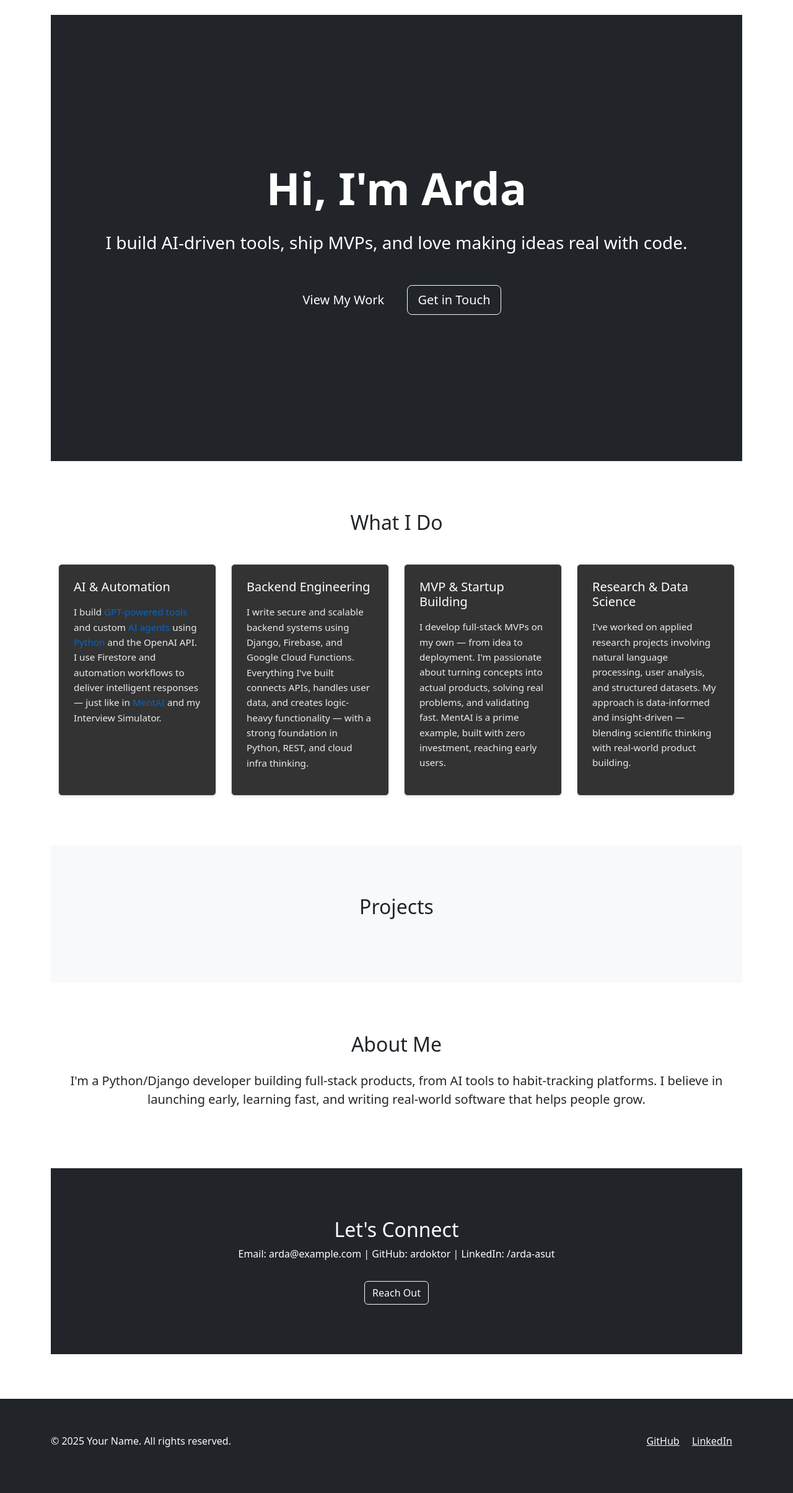
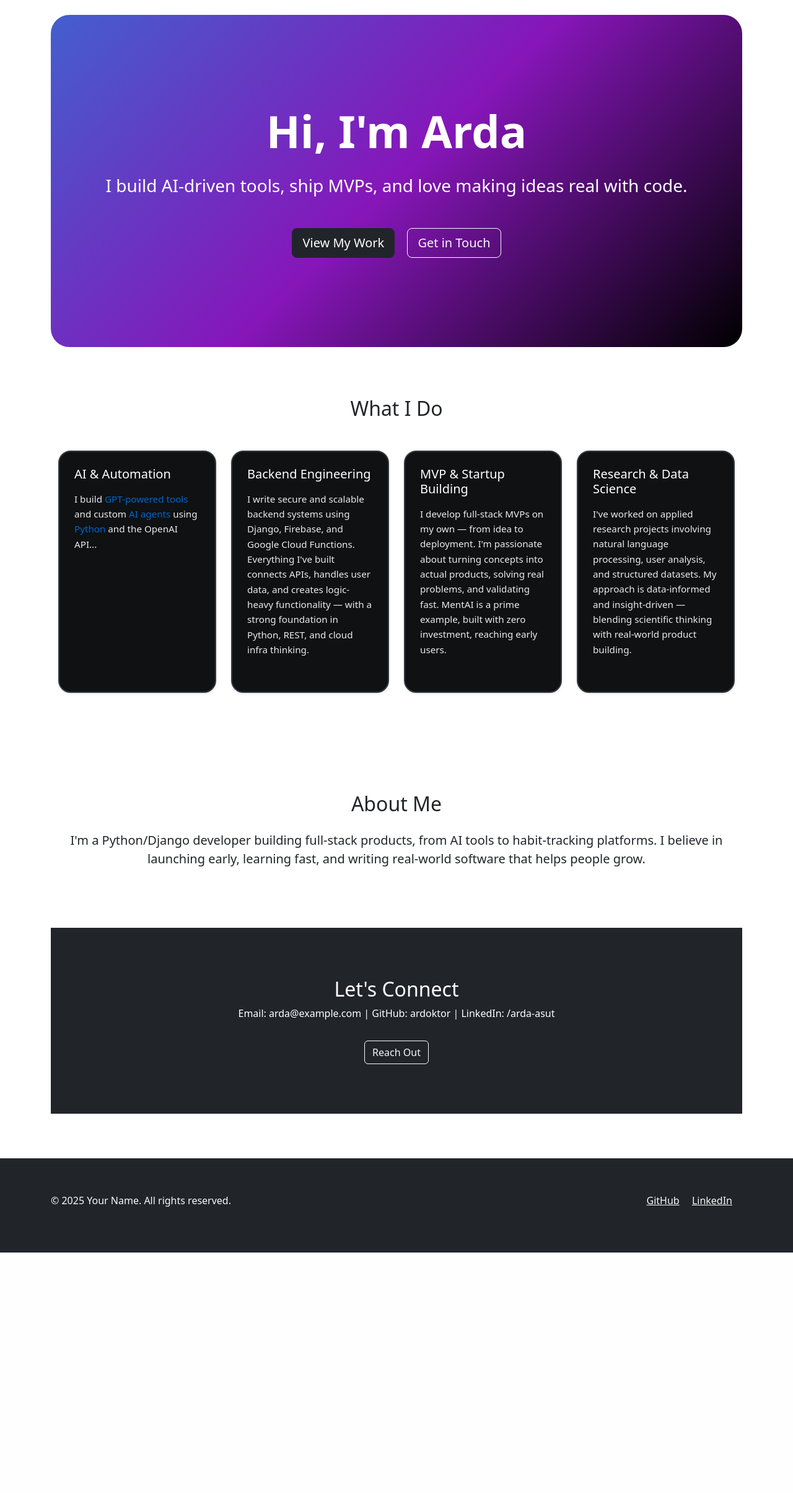
Before and after one commit to ardoktor/portfolio, a Django app: page / in a window 1280 px wide. Shown: the part 120-2529 px from the top of the page at 62% size. After the commit the page ends 2141 px from the top, so only its background shows below. Run offline with Django 5.2, Linux system fonts and the light colour scheme.

Commit message:
Home page color is defined and card colors are changed

```diff
--- a/main/static/main/css/style.css
+++ b/main/static/main/css/style.css
@@ -202,11 +202,28 @@ body {
   min-height: 90vh !important;
 }
 
-/* Skill Cards */
+/* Skill Cards - Base styles */
 .skill-card {
-  background-color: #333333;
-  border-color: #444444 !important;
+  background-color: #0f1113;
+  border: 2px solid #343a40 !important;
   transition: all 0.3s ease;
+  border-radius: 20px !important;
+  -webkit-border-radius: 20px !important;
+  -moz-border-radius: 20px !important;
+  overflow: hidden;
+  padding: 1.5rem !important;
+  margin-bottom: 1rem;
+  position: relative;
+  z-index: 1;
+}
+
+/* Override any Bootstrap classes that might be interfering */
+.skill-card.rounded {
+  border-radius: 20px !important;
+}
+
+.skill-card.border {
+  border: 2px solid #343a40 !important;
 }
 
 .hover-card {
@@ -216,7 +233,7 @@ body {
 .hover-card:hover {
   transform: translateY(-5px);
   box-shadow: 0 10px 20px rgba(0,0,0,0.2) !important;
-  background-color: #404040;
+  background-color: #2c3034;
 }
 
 .skill-card h3 {
@@ -234,12 +251,26 @@ body {
   color: #0066cc !important;
 }
 
-/* Remove the individual card color variations */
+/* Remove or comment out the individual card variations */
+/*
 .skill-card-ai, .skill-card-backend, .skill-card-mvp, .skill-card-research {
   background-color: #333333;
   border-color: #444444 !important;
+  border-radius: 30px;
+  overflow: hidden;
+}
+*/
+
+.hero-section {
+    background: linear-gradient(135deg, #435fce, #8616b9, #000000);
+    color: #ffffff;
+    transition: all 0.5s ease;
+    border-radius: 30px 30px 30px 30px;  /* Curves at the bottom corners */
+    overflow: hidden;  /* Ensures content stays within the curved container */
 }
 
-.skill-card-ai:hover, .skill-card-backend:hover, .skill-card-mvp:hover, .skill-card-research:hover {
-  background-color: #404040;
+.hero-section:hover {
+    background: linear-gradient(135deg, #5a74e3, #9b2dd1, #1a1a1a);
+    box-shadow: 0 15px 30px rgba(0,0,0,0.3);
+    transform: scale(1.01);
 }
--- a/main/templates/main/base.html
+++ b/main/templates/main/base.html
@@ -2,7 +2,7 @@
 <html lang="en">
 <head>
     {% load static %}
-    <link rel="stylesheet" href="{% static 'css/style.css' %}">
+    <link rel="stylesheet" href="{% static 'main/css/style.css' %}">
     <meta charset="UTF-8">
     <meta name="viewport" content="width=device-width, initial-scale=1.0">
     <title>{% block title %}Your Name - Portfolio{% endblock %}</title>
@@ -34,6 +34,24 @@
     <!-- Main Content -->
     <main class="container py-4">
         {% block content %}
+        <!-- AI & Automation -->
+        <div class="col-md-3">
+            <div class="skill-card ai-card hover-card p-4 border rounded h-100 shadow-sm">
+                <h3 class="h5">AI & Automation</h3>
+                <p>I build <span class="text-primary">GPT-powered tools</span> and custom <span class="text-primary">AI agents</span> using <span class="text-primary">Python</span> and the OpenAI API...</p>
+            </div>
+        </div>
+        <!-- Hero Section -->
+        <section class="hero-section py-7 text-center min-vh-90 d-flex align-items-center">
+            <div class="container py-5">
+                <h1 class="display-2 fw-bold mb-4">Hi, I'm Arda</h1>
+                <p class="lead mb-5 fs-3">I build AI-driven tools, ship MVPs, and love making ideas real with code.</p>
+                <div class="mt-5">
+                    <a href="{% url 'projects' %}" class="btn btn-dark btn-lg me-3">View My Work</a>
+                    <a href="{% url 'contact' %}" class="btn btn-outline-light btn-lg">Get in Touch</a>
+                </div>
+            </div>
+        </section>
         {% endblock %}
     </main>
 
--- a/main/templates/main/home.html
+++ b/main/templates/main/home.html
@@ -6,7 +6,7 @@
 {% block content %}
 
 <!-- Hero Section -->
-<section class="py-7 text-center min-vh-90 d-flex align-items-center bg-dark text-white">
+<section class="hero-section py-7 text-center min-vh-80 d-flex align-items-center">
   <div class="container py-5">
     <h1 class="display-2 fw-bold mb-4">Hi, I'm Arda</h1>
     <p class="lead mb-5 fs-3">I build AI-driven tools, ship MVPs, and love making ideas real with code.</p>
@@ -23,13 +23,13 @@
     <h2 class="text-center mb-5">What I Do</h2>
     <div class="row g-4">
 
-      <!-- AI & Automation -->
-      <div class="col-md-3">
+    <!-- AI & Automation -->
+    <div class="col-md-3">
         <div class="skill-card hover-card p-4 border rounded h-100 shadow-sm">
-          <h3 class="h5">AI & Automation</h3>
-          <p>I build <span class="text-primary">GPT-powered tools</span> and custom <span class="text-primary">AI agents</span> using <span class="text-primary">Python</span> and the OpenAI API. I use Firestore and automation workflows to deliver intelligent responses — just like in <span class="text-primary">MentAI</span> and my Interview Simulator.</p>
+        <h3 class="h5">AI & Automation</h3>
+        <p>I build <span class="text-primary">GPT-powered tools</span> and custom <span class="text-primary">AI agents</span> using <span class="text-primary">Python</span> and the OpenAI API...</p>
         </div>
-      </div>
+    </div>
 
       <!-- Backend Engineering -->
       <div class="col-md-3">
@@ -59,15 +59,6 @@
   </div>
 </section>
 
-<!-- Projects Preview -->
-<section class="py-5 bg-light">
-  <div class="container">
-    <h2 class="text-center mb-5">Projects</h2>
-    <div class="row g-4">
-      <!-- Project cards go here -->
-    </div>
-  </div>
-</section>
 
 <!-- About Me -->
 <section class="py-5">
```
